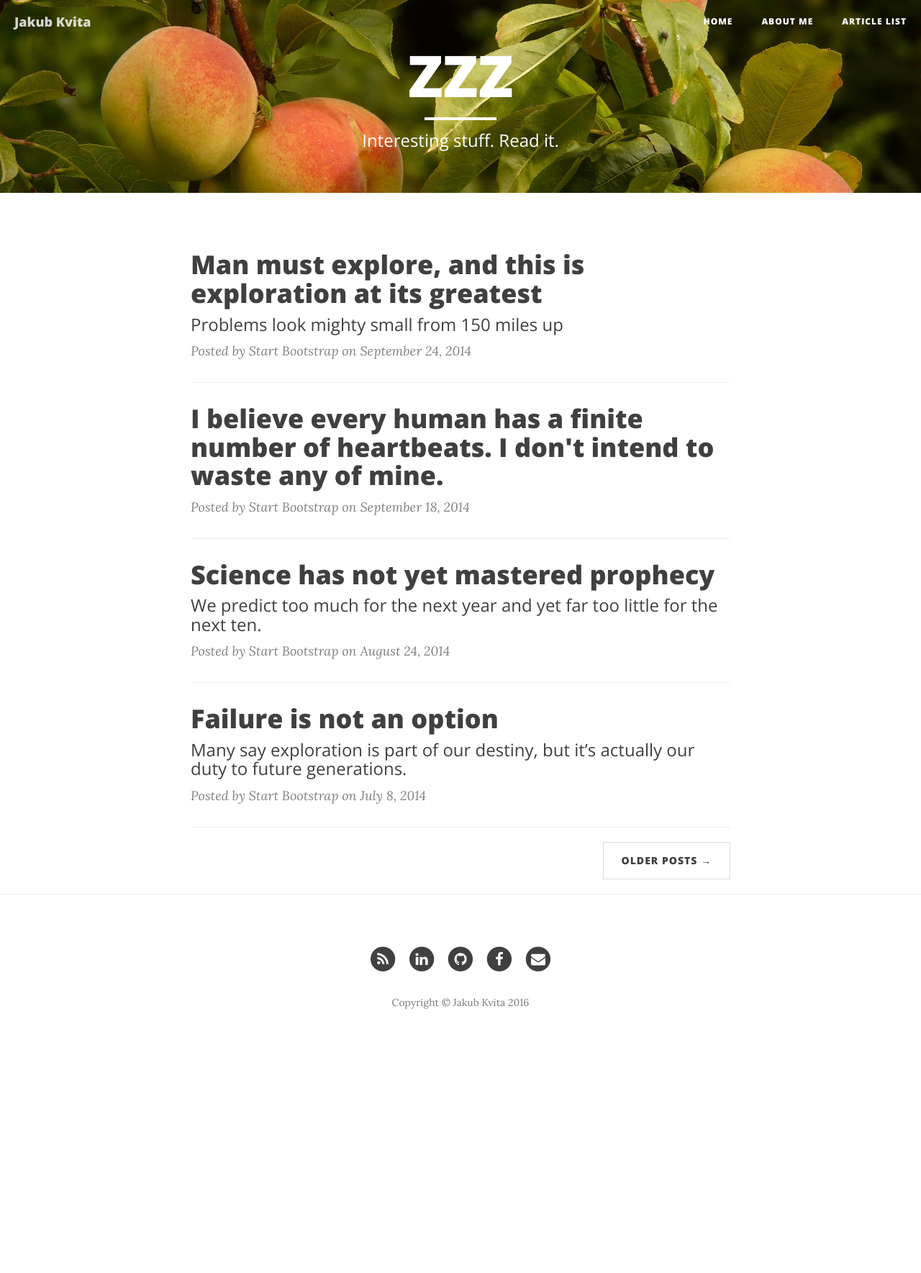
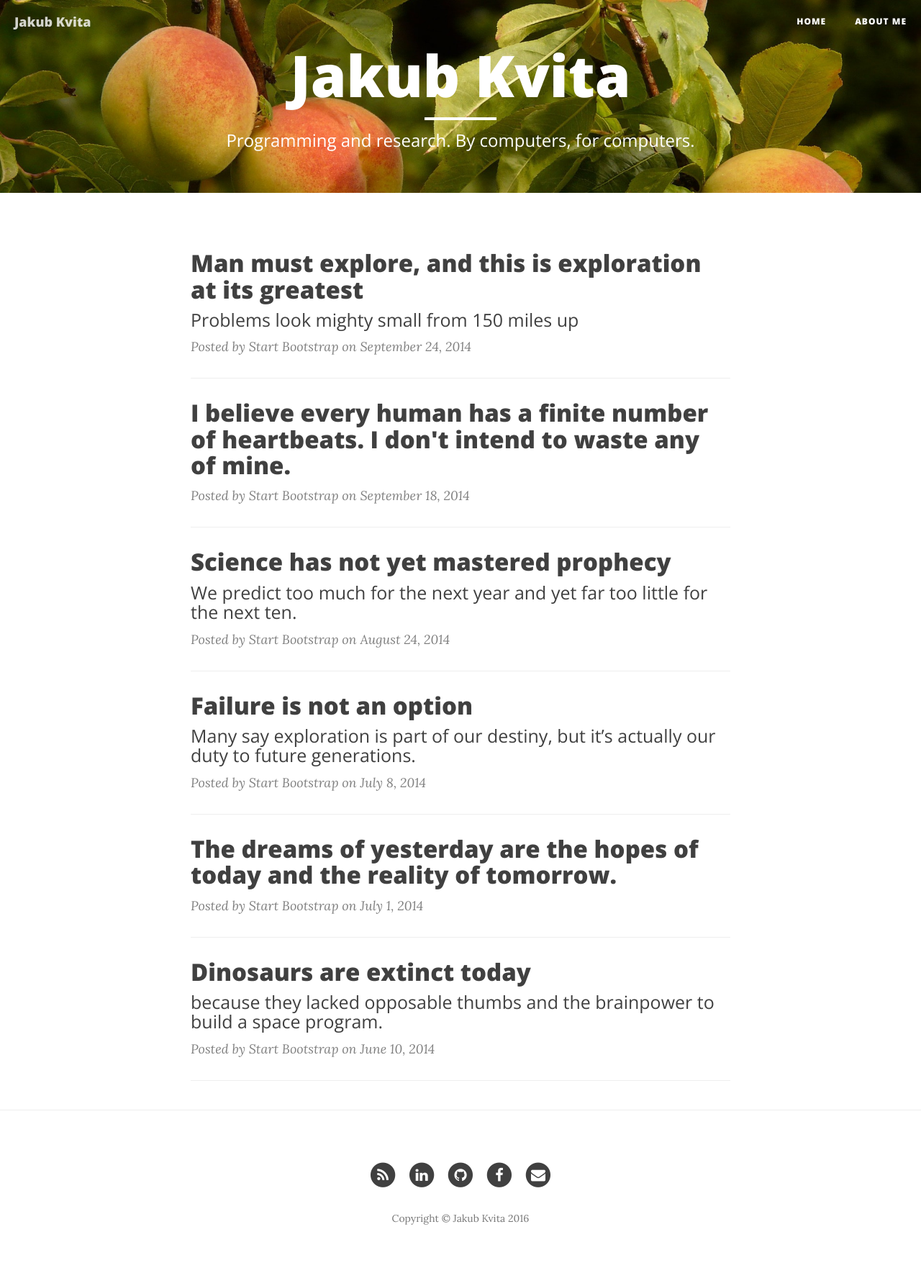
Before and after one commit to kvitajakub/kvitajakub.github.io, a Jekyll site: the page built from index.html, in a window 1280 px wide. Shown: the whole page at 72% size. Built offline with Jekyll 4.4.1, drawn with Linux system fonts in a browser that asks for light colours; nearby versions of some CDN libraries; the list of posts is cut into pages by our own code; before the commit the page ends 1469 px from its top, so only the background shows below that.

Commit message:
added link to CV, articles page deleted, homepage tweaked

```diff
--- a/_config.yml
+++ b/_config.yml
@@ -13,6 +13,6 @@
 markdown: kramdown
 highlighter: pygments
 permalink: pretty
-paginate: 4
-exclude: ["less","node_modules","Gruntfile.js","package.json","README.md"]
+paginate: 8
+exclude: ["less","node_modules","Gruntfile.js","package.json","README.md", "articles.html"]
 # gems: [jekyll-paginate]
--- a/css/clean-blog.css
+++ b/css/clean-blog.css
@@ -220,7 +220,8 @@
 }
 .post-preview > a > .post-subtitle {
   margin: 0;
-  font-weight: 300;
+  font-weight: 200;
+  font-size: 25px;
   margin-bottom: 10px;
 }
 .post-preview > .post-meta {
@@ -240,7 +241,7 @@
 }
 @media only screen and (min-width: 768px) {
   .post-preview > a > .post-title {
-    font-size: 36px;
+    font-size: 33px;
   }
 }
 .section-heading {
--- a/index.html
+++ b/index.html
@@ -1,7 +1,7 @@
 ---
 layout: page
-first-title: "ZZZ"
-description: "Interesting stuff. Read it."
+first-title: "Jakub Kvita"
+description: "Programming and research. By computers, for computers."
 ---
 <!-- header-img: "img/about-bg.jpg" -->
 
```
Also changed, not shown: about.html (+9 -2 lines).
